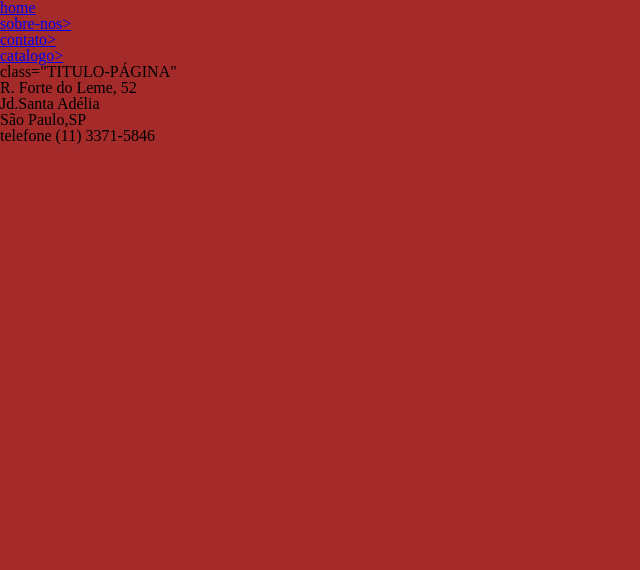
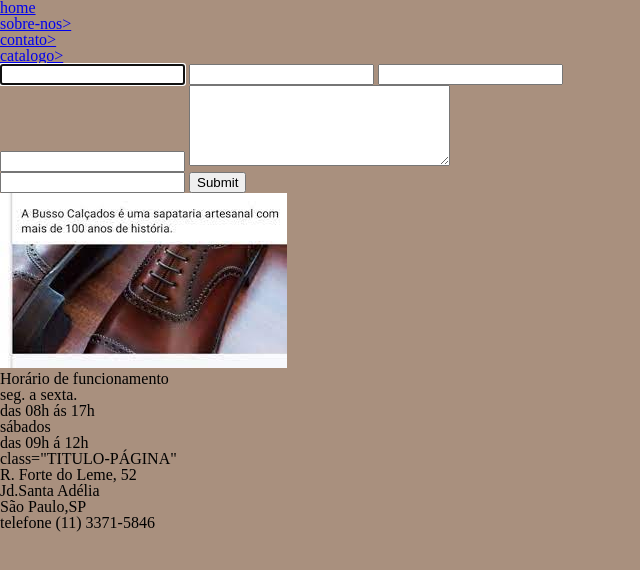
Before and after one commit to vaniacrist/sapataria-arnaldo, a plain HTML site: page contato.html in a window 1280 px wide. Shown: the whole page, without its empty margins (0-640 px from the left). Drawn offline with Linux system fonts and the light colour scheme.

Commit message:
Alteração

```diff
--- a/contato.html
+++ b/contato.html
@@ -11,7 +11,8 @@
 </head>
 <body>
     <header>
-        <nav classe=menu>
+        <nav>
+        </nav>
         <ul>
             <li><a href="index.html">home</a></li>
             <li><a href="sobre-nos.html">sobre-nos></a></li>
@@ -20,6 +21,46 @@
 
         </ul>
     </nav>
+</header>
+
+<div class="container">
+
+    <main>
+        <form action="/action_page.php">
+        <label for="name"nome:></label>
+        <input type= "text" id="name" autofocus required>
+
+        <label for="email" id="email" required></label>
+        <input type="text"id= "email" required>
+
+        <label for= "subject" Assunto:></label>
+        <input for= "text" id="subject" required>
+        <label for= "message"mensagem:></label><br>
+        <input type="text">
+        <textarea id="message"cols="30" rows="5"></textarea><br>
+
+        <label for="phone"telefone></label>
+        <input type="tel" id="phone">
+
+        <input type="submit">
+
+
+    </main>
+    <aside>
+
+    </aside>
+</div>
+<aside>
+    <img src="./img/sapataria russo.jpg"alt="foto do local">
+    <h1>Horário de funcionamento</h1>
+    <p>seg. a sexta.</p>
+    <p>das 08h ás 17h</p>
+    <p>sábados</p>
+    <p>das 09h á 12h</p>
+</aside>
+
+
+
 <h1>class="TITULO-PÁGINA"</h1>
         <address>
             <p> R. Forte do Leme, 52</p>
@@ -28,6 +69,5 @@
             <p>telefone (11) 3371-5846</p>
 
         </address>
-    </header>
 </body>
 </html>
--- a/css/catálogo.css
+++ b/css/catálogo.css
@@ -1,3 +0,0 @@
-body{
-
-}
--- a/css/style.css
+++ b/css/style.css
@@ -1,5 +1,9 @@
-body {
-    background-color: brown;
+
+  @import url('https://fonts.googleapis.com/css2?family=Roboto:ital@1&display=swap');
+
+body  {
+     font-family: Roboto;
+    background-color: #A9907E;
 }
 .titulo-pagina {
     font-size: 24pt;
@@ -29,7 +33,16 @@ body {
 
 .banner-header {
     width: 100%;/*largura*/
-    height: 800px;/*altura*/
+    height: 400px;/*altura*/
     object-fit: cover; /*ajuste do objeto bolsa*/
     object-position:0 100%;
 }
+.container {
+    display: flex;
+    justify-content: space-between;
+
+
+}
+.h3 {
+
+}
```
Also changed, not shown: catalogo.html (+19 -7 lines), img/sapataria russo.jpg (added). Lines whose indentation alone changed are shown as unchanged.
